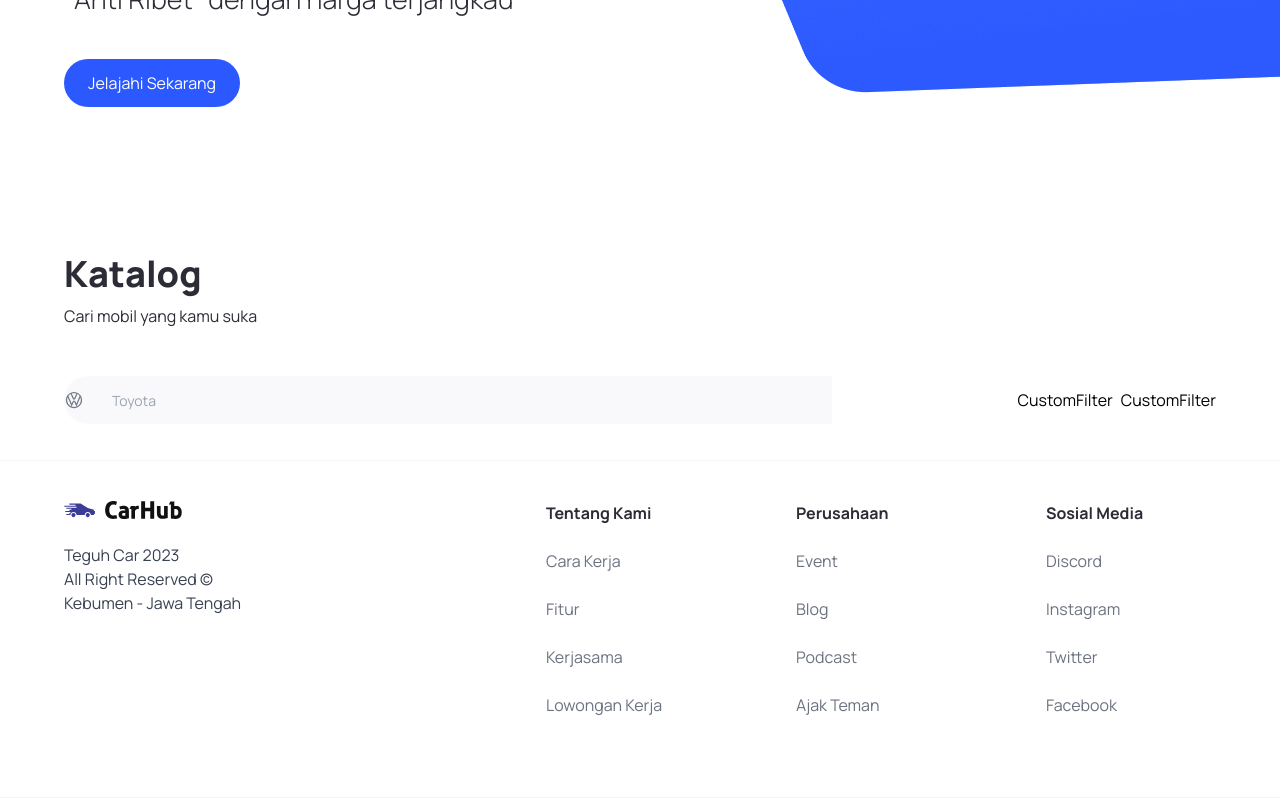
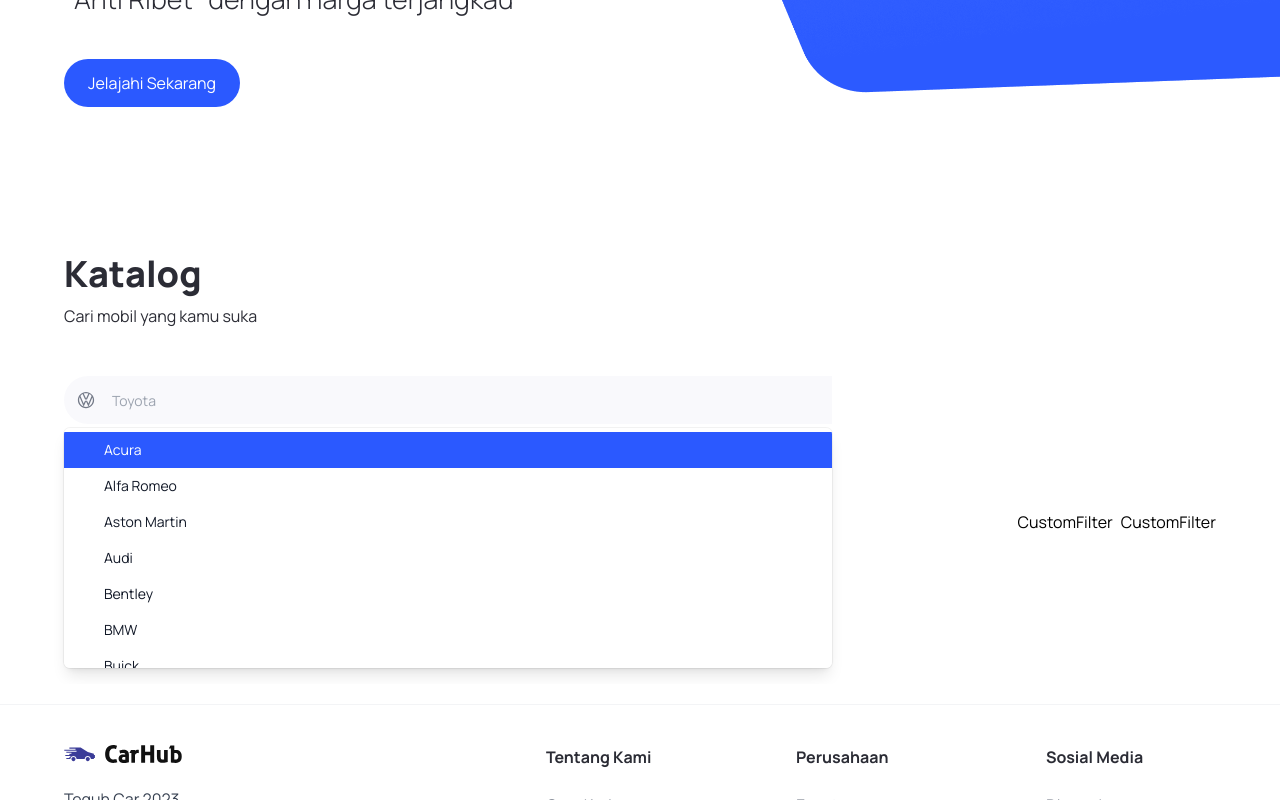
Before and after one commit to teguhwin8/rental_mobil, a Next.js app: page / in a window 1280 px wide. Both pictures are taken after a click on the button 74 px from the left and 1010 px from the top of the page. Shown: the part 610-1410 px from the top of the page. Built offline with nearby package versions, Linux system fonts and the light colour scheme.

Commit message:
search manufacturer with some data

```diff
--- a/components/SearchManufacturer.tsx
+++ b/components/SearchManufacturer.tsx
@@ -1,10 +1,11 @@
 "use client";
 
+import { useState, Fragment } from "react";
+import Image from "next/image";
 import { Combobox, Transition } from "@headlessui/react";
 
-import { useState, Fragment } from "react";
+import { manufacturers } from "@/constants";
 import { SearchManufacturerProps } from "@/types";
-import Image from "next/image";
 
 const SearchManufacturer = ({
   manufacturer,
@@ -12,11 +13,21 @@
 }: SearchManufacturerProps) => {
   const [query, setQuery] = useState("");
 
+  const filteredManufacturers =
+    query === ""
+      ? manufacturers
+      : manufacturers.filter((item) =>
+          item
+            .toLowerCase()
+            .replace(/\s+/g, "")
+            .includes(query.toLowerCase().replace(/\s+/g, ""))
+        );
+
   return (
     <div className="search-manufacturer">
-      <Combobox>
+      <Combobox value={manufacturer} onChange={setManufacturer}>
         <div className="relative w-full">
-          <Combobox.Button className="absolute top-[14px]">
+          <Combobox.Button className="absolute top-[14px] left-3">
             <Image src="/car-logo.svg" alt="Car Logo" width={20} height={20} />
           </Combobox.Button>
           <Combobox.Input
@@ -32,7 +43,31 @@
             leaveTo="opacity-0"
             afterLeave={() => setQuery("")}
           >
-            <Combobox.Options></Combobox.Options>
+            <Combobox.Options className="mt-1 max-h-60 w-full overflow-auto rounded-md bg-white py-1 text-base shadow-lg ring-1 ring-black ring-opacity-5 focus:outline-none sm:text-sm">
+              {filteredManufacturers.map((item) => (
+                <Combobox.Option
+                  key={item}
+                  className={({ active }) =>
+                    `relative search-manufacturer__option ${
+                      active ? "bg-primary-blue text-white" : "text-gray-900"
+                    }`
+                  }
+                  value={item}
+                >
+                  {({ selected }) => (
+                      <>
+                        <span
+                          className={`block truncate ${
+                            selected ? 'font-bold' : 'font-normal'
+                          }`}
+                        >
+                          {item}
+                        </span>
+                      </>
+                    )}
+                </Combobox.Option>
+              ))}
+            </Combobox.Options>
           </Transition>
         </div>
       </Combobox>
```
